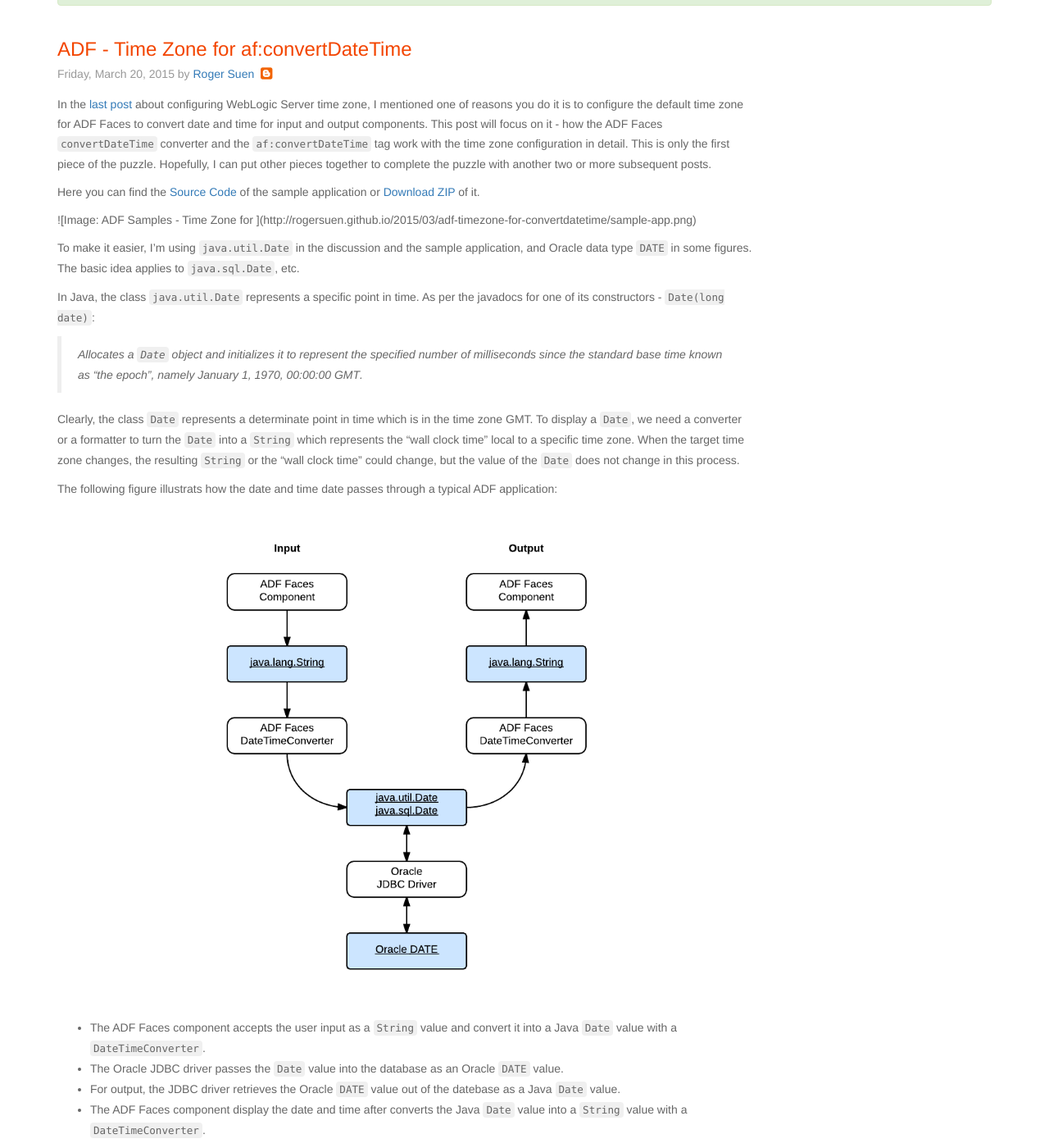
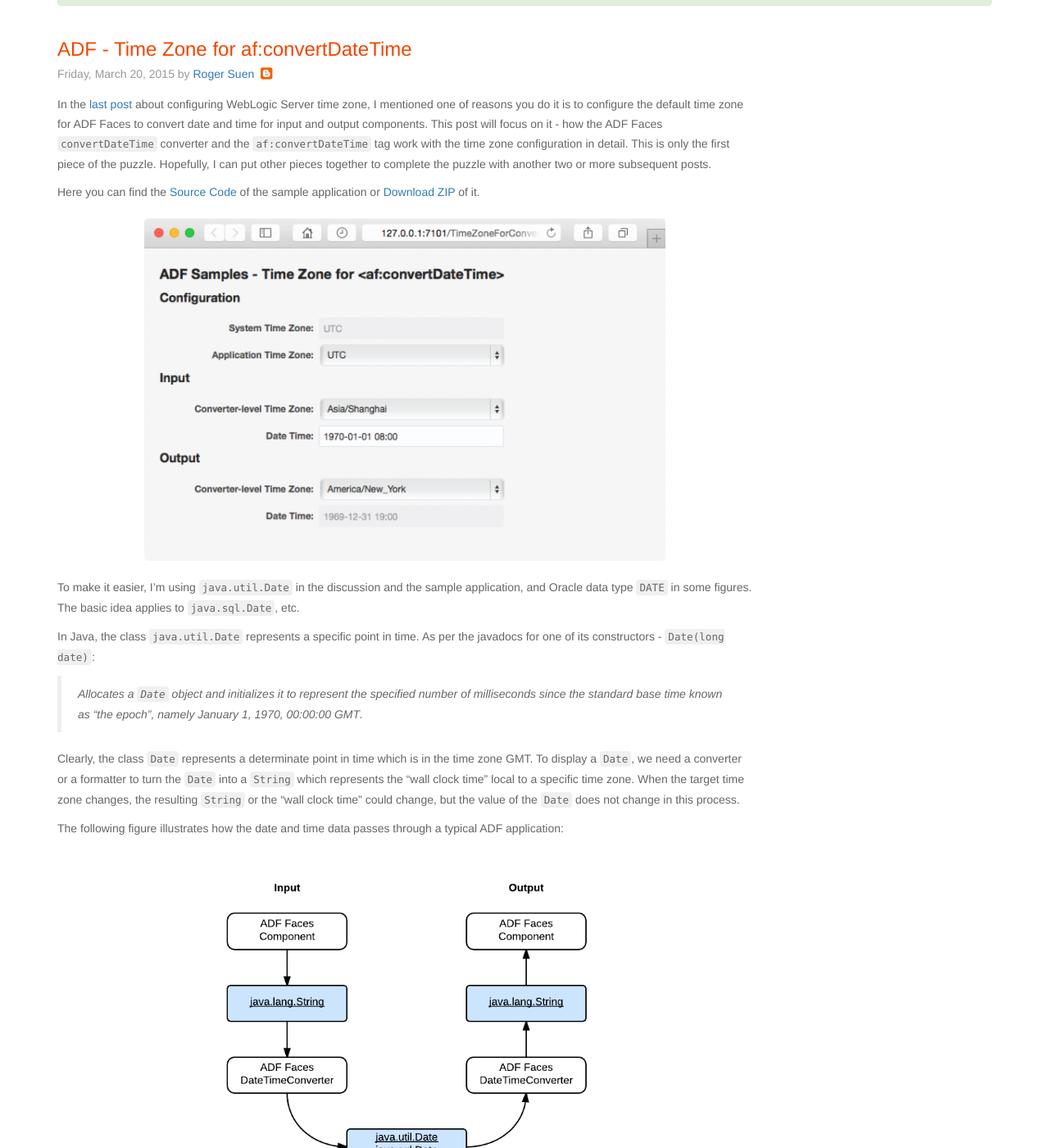
Before and after one commit to rogersuen/rogersuen.github.io, a Jekyll site: the page built from _posts/2015-03-20-adf-timezone-for-convertdatetime.md, in a window 1280 px wide and 1400 px high, scrolled down 429 px. Shown: the whole window at 82% size. Built offline with Jekyll 4.4.1, drawn with Linux system fonts in a browser that asks for light colours; Markdown is read by kramdown in place of the engine named in the settings; some of the changed text lies outside the part shown.

Commit message:
minor update to 2015-03-20-adf-timezone-for-convertdatetime.md

```diff
--- a/_posts/2015-03-20-adf-timezone-for-convertdatetime.md
+++ b/_posts/2015-03-20-adf-timezone-for-convertdatetime.md
@@ -9,7 +9,7 @@
 
  Here you can find the [Source Code](https://github.com/adfsamples/TimeZoneForConvertDateTime) of the sample application or [Download ZIP](https://github.com/adfsamples/TimeZoneForConvertDateTime/archive/master.zip) of it.
 
-![Image: ADF Samples - Time Zone for <af:convertDateTime>]({{ site.baseurl }}{{ page.id }}/sample-app.png)
+![Image: ADF Samples - Time Zone for af:convertDateTime]({{ site.baseurl }}{{ page.id }}/sample-app.png)
 
 To make it easier, I'm using `java.util.Date` in the discussion and the sample application, and Oracle data type `DATE` in some figures. The basic idea applies to `java.sql.Date`, etc.
 
@@ -19,7 +19,7 @@
 
 Clearly, the class `Date` represents a determinate point in time which is in the time zone GMT. To display a `Date`, we need a converter or a formatter to turn the `Date` into a `String` which represents the "wall clock time" local to a specific time zone. When the target time zone changes, the resulting `String` or the "wall clock time" could change, but the value of the `Date` does not change in this process.
 
-The following figure illustrats how the date and time date passes through a typical ADF application:
+The following figure illustrates how the date and time data passes through a typical ADF application:
 
 ![Image: Date Data Handling]({{ site.baseurl }}{{ page.id }}/date-handling.png)
 
```
Also changed, not shown: other parts of _posts/2015-03-20-adf-timezone-for-convertdatetime.md (+2 -2 lines).
